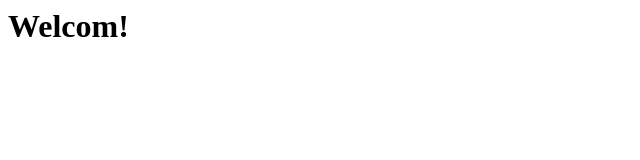
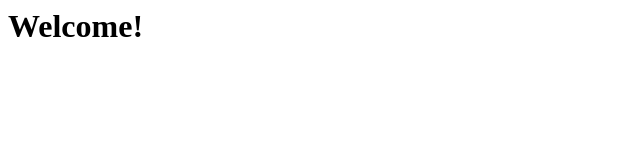
Before and after one commit to baddorfelectrical/Homepage, a plain HTML site: page index.html in a window 1280 px wide. Shown: the full height of the page, 0-640 px from the left. Drawn offline with Linux system fonts and the light colour scheme.

Commit message:
Update index.html

```diff
--- a/index.html
+++ b/index.html
@@ -1 +1 @@
-<h1>Welcom! </h1>
+<h1>Welcome! </h1>
```
